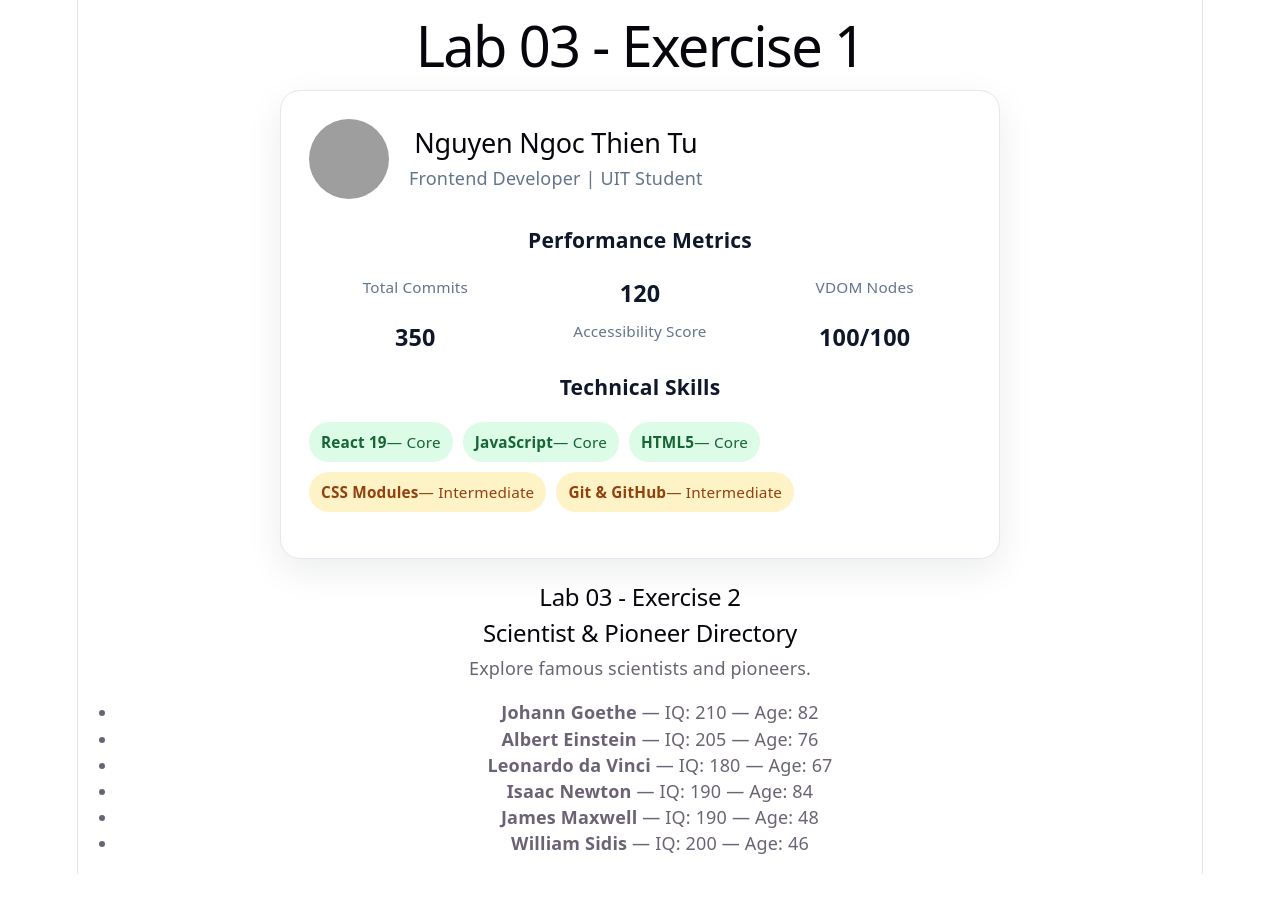
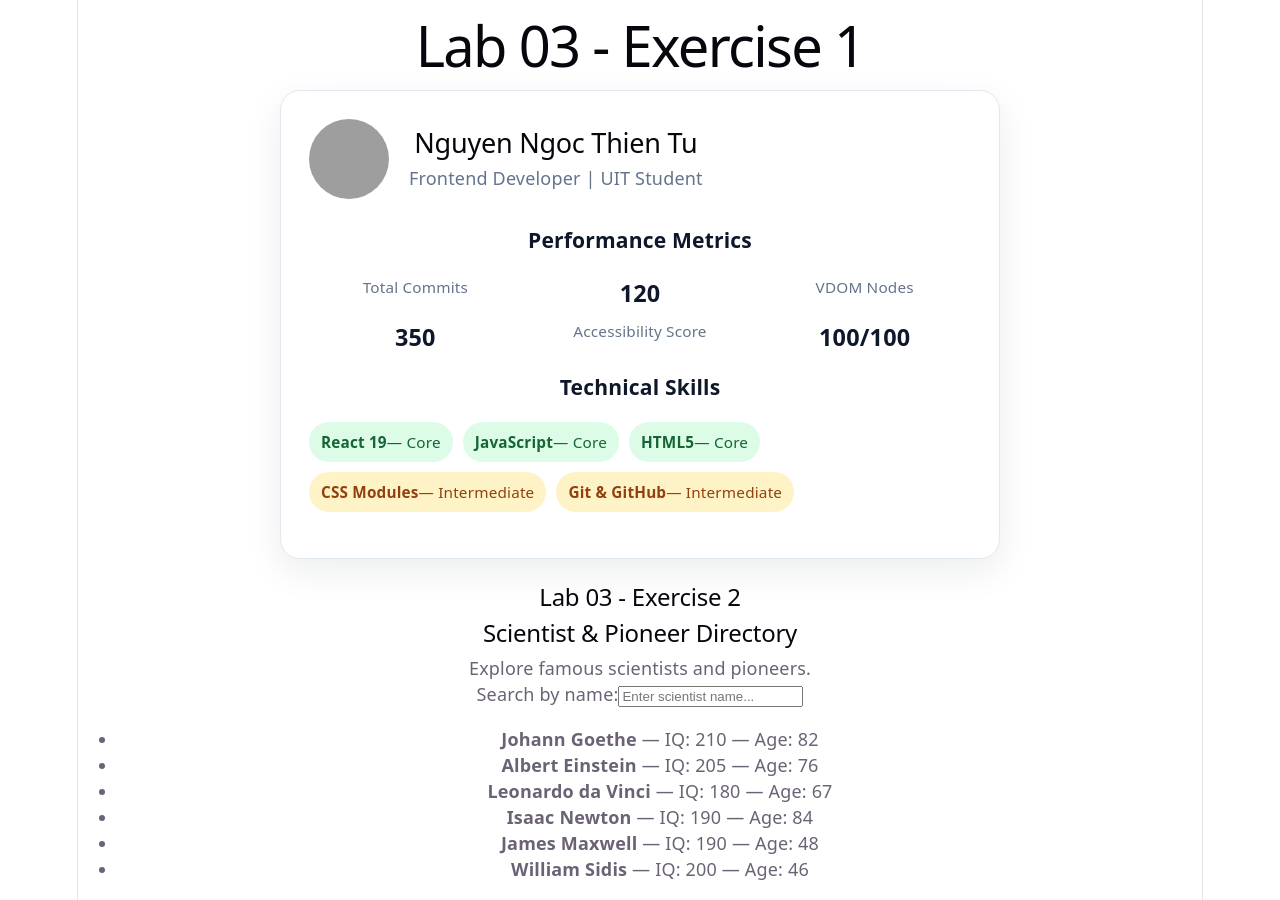
Before and after one commit to ninitu123456/uit-advanced-web-lab03-react19, a React (Vite) app: page / in a window 1280 px wide. Before the commit the page ends 874 px from the top, so only its background shows below. Built offline with nearby package versions, Linux system fonts and the light colour scheme; grey boxes are pictures that could not be loaded.

Commit message:
feat(ex2): implement case-insensitive name search

```diff
--- a/src/components/ScientistDirectory.jsx
+++ b/src/components/ScientistDirectory.jsx
@@ -3,15 +3,45 @@ import { useState } from "react";
 import { SMART_PEOPLE } from "../data/scientists";
 
 export function ScientistDirectory() {
+  // Original scientist data
   const [people] = useState(SMART_PEOPLE);
+
+  // Search input state
+  const [query, setQuery] = useState("");
+
+  // Derived state: filter scientists during render
+  const visiblePeople = people.filter((person) =>
+    person.name
+      .toLowerCase()
+      .includes(query.trim().toLowerCase())
+  );
 
   return (
     <section aria-label="Pioneer Directory">
       <h2>Scientist & Pioneer Directory</h2>
+
       <p>Explore famous scientists and pioneers.</p>
 
+      {/* Search input */}
+      <div>
+        <label htmlFor="scientist-search">
+          Search by name:
+        </label>
+
+        <input
+          id="scientist-search"
+          type="search"
+          placeholder="Enter scientist name..."
+          value={query}
+          onChange={(event) =>
+            setQuery(event.target.value)
+          }
+        />
+      </div>
+
+      {/* Scientist list */}
       <ul>
-        {people.map((person) => (
+        {visiblePeople.map((person) => (
           <li key={person.id}>
             <strong>{person.name}</strong>
             {" — "}IQ: {person.iq}
```
